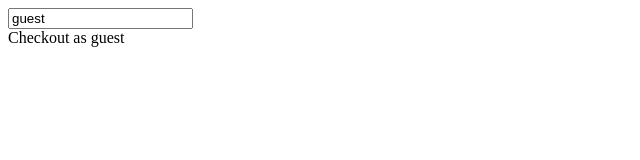
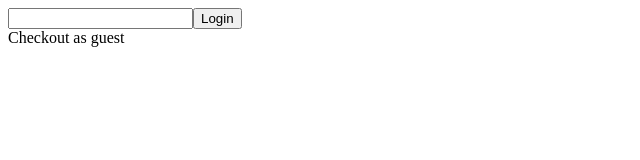
Before and after one commit to sabanr/04-reusable-components, a React (Vite) app: page / in a window 1280 px wide. Shown: the top 160 px of the page, without its empty margins (0-640 px from the left). Built offline with nearby package versions, Linux system fonts and the light colour scheme.

Commit message:
feat: implement UserContext and Login component for user authentication

```diff
--- a/src/App.tsx
+++ b/src/App.tsx
@@ -1,7 +1,6 @@
-import { lazy, useState } from 'react';
+import { lazy } from 'react';
 // import { BrowserRouter, Routes, Route } from 'react-router-dom';
-import { UserContext } from './contexts/UserContext';
-
+import { UserProvider } from './contexts/UserContext';
 // const Profile = lazy(() => import('./pages/Profile'));
 // const HomePage = lazy(() => import('./pages/Homepage'));
 // const Settings = lazy(() => import('./pages/Settings'));
@@ -9,21 +8,14 @@ import { UserContext } from './contexts/UserContext';
 // const Dashboard = lazy(() => import('./pages/Dashboard'));
 const Checkout = lazy(() => import('./components/Checkout'));
 // const PageNotFound = lazy(() => import('./pages/PageNotFound'));
-
+const Login = lazy(() => import('./components/Login'));
 // const Nav = lazy(() => import('./components/Nav'));
 
 const App: React.FC = () => {
-	const [user, setUser] = useState<string>('guest');
-
 	return (
 		<>
-			<input
-				title="user"
-				type="text"
-				value={user}
-				onChange={(e) => setUser(e.target.value)}
-			/>
-			<UserContext.Provider value={user}>
+			<UserProvider>
+				<Login />
 				<Checkout />
 				{/* <BrowserRouter>
 					<Nav />
@@ -37,7 +29,7 @@ const App: React.FC = () => {
 						<Route path="*" element={<PageNotFound />} />
 					</Routes>
 				</BrowserRouter> */}
-			</UserContext.Provider>
+			</UserProvider>
 		</>
 	);
 };
--- a/src/components/Checkout.tsx
+++ b/src/components/Checkout.tsx
@@ -2,8 +2,14 @@ import { useContext } from 'react';
 import { UserContext } from '../contexts/UserContext';
 
 const Checkout: React.FC = () => {
-	const user = useContext(UserContext);
+	const userContext = useContext(UserContext);
 
-	return <div>Checkout as {user}</div>;
+	if (!userContext) {
+		throw new Error('UserContext is not properly initialized.');
+	}
+
+	const { user } = userContext;
+
+	return <div>Checkout as {user || 'guest'}</div>;
 };
 export default Checkout;
--- /dev/null
+++ b/src/components/Login.tsx
@@ -0,0 +1,35 @@
+import { useState, useContext } from 'react';
+import { UserContext } from '../contexts/UserContext';
+
+const Login: React.FC = () => {
+	const [value, setValue] = useState<string>('');
+	const userContext = useContext(UserContext);
+
+	if (!userContext || !userContext.setUser) {
+		throw new Error('UserContext is not properly initialized.');
+	}
+
+	const { setUser } = userContext;
+
+	const handleSubmit = (e: React.FormEvent) => {
+		e.preventDefault();
+		if (setUser) {
+			setUser(value);
+		}
+	};
+
+	return (
+		<div>
+			<form onSubmit={handleSubmit}>
+				<input
+					type="text"
+					title="login"
+					value={value}
+					onChange={(e) => setValue(e.target.value)}
+				/>
+				<button type="submit">Login</button>
+			</form>
+		</div>
+	);
+};
+export default Login;
--- a/src/contexts/UserContext.tsx
+++ b/src/contexts/UserContext.tsx
@@ -1,3 +1,20 @@
-import { createContext } from 'react';
+import { createContext, useState } from 'react';
+import { ReactNode } from 'react';
 
-export const UserContext = createContext('');
+const UserContext = createContext<
+	| {
+			user: string | null;
+			setUser: React.Dispatch<React.SetStateAction<string | null>>;
+	  }
+	| undefined
+>(undefined);
+
+function UserProvider({ children }: { children: ReactNode }) {
+	const [user, setUser] = useState<string | null>(null);
+	return (
+		<UserContext.Provider value={{ user, setUser }}>
+			{children}
+		</UserContext.Provider>
+	);
+}
+export { UserProvider, UserContext };
```
